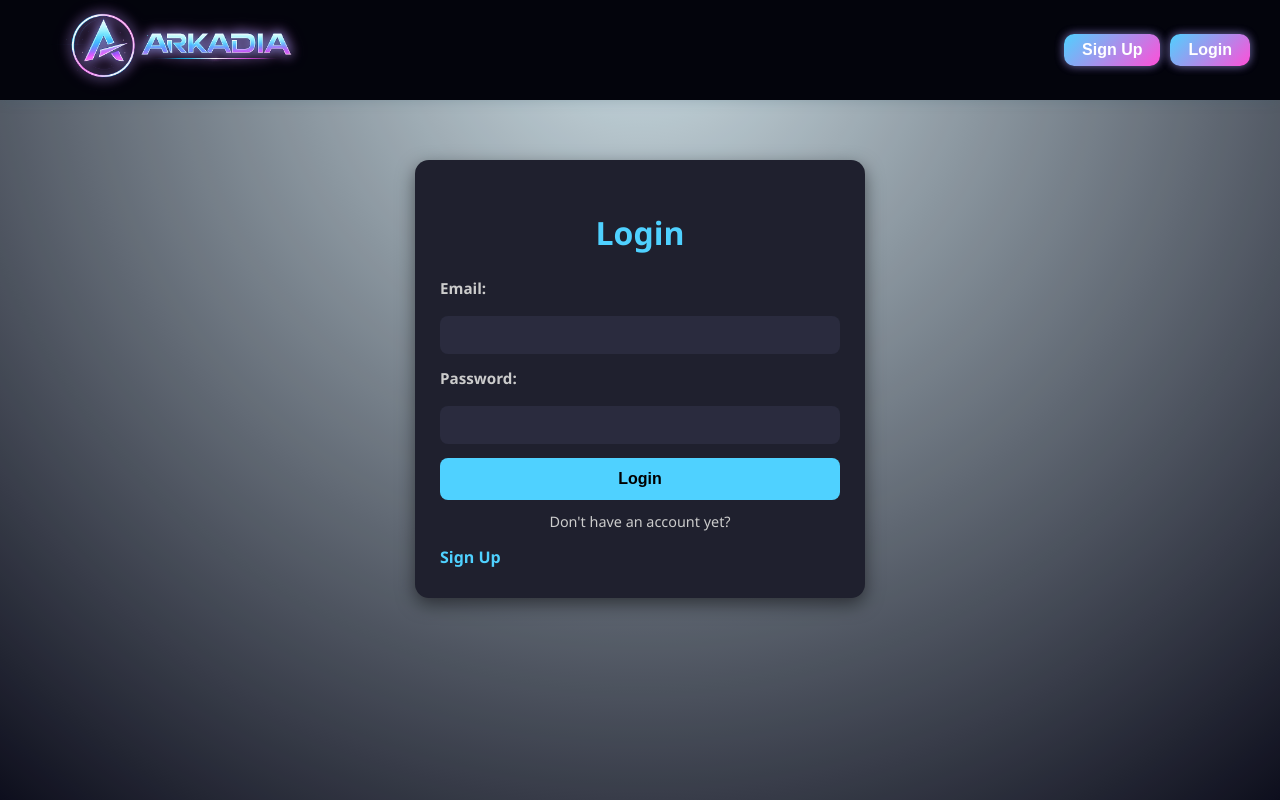
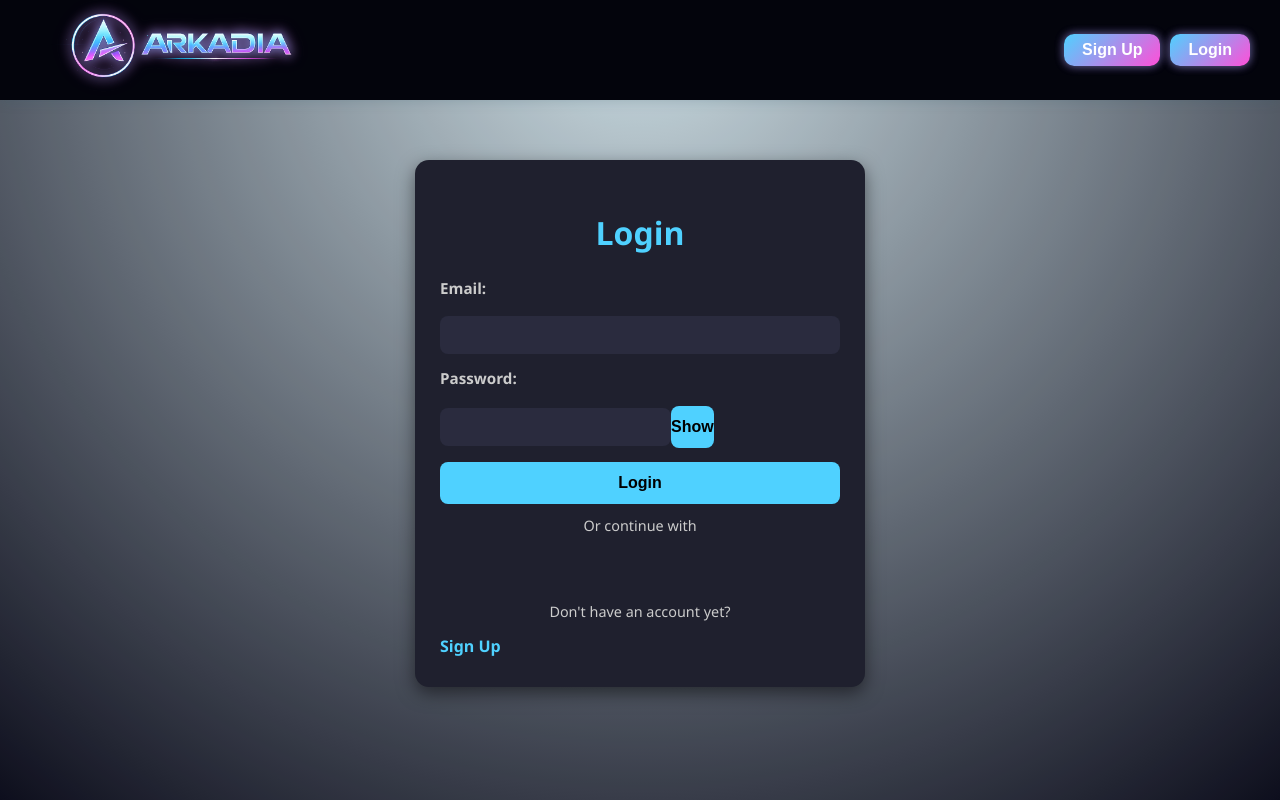
Before and after one commit to Jimix91/arkadia-gamePortal-project-frontend, a React (Vite) app: page /login in a window 1280 px wide. Built offline with nearby package versions, Linux system fonts and the light colour scheme.

Commit message:
Implemented google auth

```diff
--- a/package.json
+++ b/package.json
@@ -10,6 +10,7 @@
     "preview": "vite preview"
   },
   "dependencies": {
+    "@react-oauth/google": "^0.13.4",
     "@tailwindcss/vite": "^4.1.18",
     "axios": "^1.13.2",
     "react": "^19.2.0",
--- a/src/CSS/GameList.css
+++ b/src/CSS/GameList.css
@@ -102,7 +102,7 @@
 .star {
   font-size: 1.1rem;
   margin-right: 2px;
-  color: rgba(255,255,255,0.2);
+  color: rgba(255, 255, 255, 0.2);
 }
 
 /* Filled star */
--- a/src/components/GameList.jsx
+++ b/src/components/GameList.jsx
@@ -25,17 +25,30 @@ function GameList() {
               ))}
             </div>
             <div className="rating">
-              {game.averageRating
-                ? [...Array(10)].map((_, i) => (
-                  <span
-                    key={i}
-                    className={i < game.averageRating ? "star filled" : "star"}
-                  >
-                    ★
+              {game.averageRating ? (
+                <>
+                  <span className="rating-number">
+                    {game.averageRating.toFixed(1)}
                   </span>
-                ))
-                : <span className="no-rating">No ratings yet</span>
-              }
+
+                  <div className="stars">
+                    {[1, 2, 3, 4, 5].map((star) => (
+                      <span
+                        key={star}
+                        className={
+                          star <= Math.round(game.averageRating)
+                            ? "star filled"
+                            : "star"
+                        }
+                      >
+                        ★
+                      </span>
+                    ))}
+                  </div>
+                </>
+              ) : (
+                <span className="no-rating">No ratings yet</span>
+              )}
             </div>
             <NavLink to={`/games/${game._id}`}>See Details</NavLink>
           </div>
--- a/src/main.jsx
+++ b/src/main.jsx
@@ -3,13 +3,18 @@ import { createRoot } from 'react-dom/client'
 import App from './App.jsx'
 import { BrowserRouter } from "react-router-dom";
 import { AuthProviderWrapper } from "./context/auth.context";
+import { GoogleOAuthProvider } from "@react-oauth/google";
+
+const googleClientId = import.meta.env.VITE_GOOGLE_CLIENT_ID || "";
 
 createRoot(document.getElementById('root')).render(
   <StrictMode>
-    <BrowserRouter>
-     <AuthProviderWrapper>
-    <App />
-    </AuthProviderWrapper>
-    </BrowserRouter>
+    <GoogleOAuthProvider clientId={googleClientId}>
+      <BrowserRouter>
+        <AuthProviderWrapper>
+          <App />
+        </AuthProviderWrapper>
+      </BrowserRouter>
+    </GoogleOAuthProvider>
   </StrictMode>,
 )
--- a/src/pages/GameDetails.jsx
+++ b/src/pages/GameDetails.jsx
@@ -87,20 +87,30 @@ function GameDetails() {
         <p>
           <strong>Year:</strong> {game.year || "Unknown"}
         </p>
-        <div>
+      <div className="rating">
   {game.averageRating ? (
-            <span className="rating-stars">
-              {[...Array(10)].map((_, i) => (
+    <>
+      <span className="rating-number">
+        {game.averageRating.toFixed(1)}
+      </span>
+
+      <div className="stars">
+        {[1, 2, 3, 4, 5].map((star) => (
           <span
-                  key={i}
-                  className={i < game.averageRating ? "star filled" : "star"}
+            key={star}
+            className={
+              star <= Math.round(game.averageRating)
+                ? "star filled"
+                : "star"
+            }
           >
             ★
           </span>
         ))}
-            </span>
+      </div>
+    </>
   ) : (
-            "No ratings yet"
+    <span className="no-rating">No ratings yet</span>
   )}
 </div>
         <p><strong>Description:</strong> {game.description}</p>
--- a/src/pages/LoginPage.jsx
+++ b/src/pages/LoginPage.jsx
@@ -2,6 +2,8 @@ import { useState, useContext } from "react";
 import axios from "axios";
 import { Link, useNavigate } from "react-router-dom";
 import { AuthContext } from "../context/auth.context";
+import { GoogleLogin } from "@react-oauth/google";
+import authService from "../services/auth.service";
 import "../CSS/SignupAndLoginPage.css"
 
 const API_URL = import.meta.env.VITE_API_URL;
@@ -11,10 +13,10 @@ function LoginPage(props) {
   const [email, setEmail] = useState("");
   const [password, setPassword] = useState("");
   const [errorMessage, setErrorMessage] = useState(undefined);
+  const [showPassword, setShowPassword] = useState(false);
 
   const navigate = useNavigate();
 
-  /*  UPDATE - get authenticateUser from the context */
   const { storeToken, authenticateUser } = useContext(AuthContext);
 
 
@@ -30,44 +32,80 @@ function LoginPage(props) {
       .then((response) => {
         console.log('JWT token', response.data.authToken );
 
-        // Save the token in the localStorage.
         storeToken(response.data.authToken);
-
-        // Verify the token by sending a request
-        // to the server's JWT validation endpoint.
-        authenticateUser();                     // <== ADD
+        authenticateUser();
         navigate('/');
       })
       .catch((error) => {
-        const errorDescription = error.response.data.message;
+        const errorDescription = error?.response?.data?.message || "Login failed";
         setErrorMessage(errorDescription);
       })
+  };
+
+  const handleGoogleSuccess = (credentialResponse) => {
+    const credential = credentialResponse?.credential;
+
+    if (!credential) {
+      setErrorMessage("Google login failed. Try again.");
+      return;
+    }
+
+    authService.googleLogin(credential)
+      .then((response) => {
+        storeToken(response.data.authToken);
+        authenticateUser();
+        navigate('/');
+      })
+      .catch((error) => {
+        const errorDescription = error?.response?.data?.message || "Google login failed";
+        setErrorMessage(errorDescription);
+      });
+  };
+
+  const handleGoogleError = () => {
+    setErrorMessage("Google login failed. Try again.");
   };
 
   return (
     <div className="LoginPage">
       <h1>Login</h1>
 
-      <form onSubmit={handleLoginSubmit}>
+      <form onSubmit={handleLoginSubmit} autoComplete="on">
         <label>Email:</label>
         <input
           type="email"
           name="email"
           value={email}
+          autoComplete="email"
           onChange={handleEmail}
         />
 
         <label>Password:</label>
-        <input
-          type="password"
-          name="password"
-          value={password}
-          onChange={handlePassword}
-        />
+        <div className="password-field">
+          <input
+            type={showPassword ? "text" : "password"}
+            name="password"
+            value={password}
+            autoComplete="current-password"
+            onChange={handlePassword}
+          />
+          <button
+            type="button"
+            className="toggle-password"
+            onClick={() => setShowPassword((prev) => !prev)}
+          >
+            {showPassword ? "Hide" : "Show"}
+          </button>
+        </div>
 
         <button type="submit">Login</button>
       </form>
       { errorMessage && <p className="error-message">{errorMessage}</p> }
+
+      <div className="social-login">
+        <p>Or continue with</p>
+        <GoogleLogin onSuccess={handleGoogleSuccess} onError={handleGoogleError} />
+      </div>
 
       <p>Don't have an account yet?</p>
       <Link to={"/signup"}> Sign Up</Link>
--- a/src/pages/SignupPage.jsx
+++ b/src/pages/SignupPage.jsx
@@ -1,6 +1,9 @@
-import { useState } from "react";
+import { useState, useContext } from "react";
 import { Link, useNavigate } from "react-router-dom";
 import axios from "axios";
+import { GoogleLogin } from "@react-oauth/google";
+import authService from "../services/auth.service";
+import { AuthContext } from "../context/auth.context";
 import "../CSS/SignupAndLoginPage.css"
 
 const API_URL = import.meta.env.VITE_API_URL;
@@ -13,6 +16,7 @@ function SignupPage(props) {
   const [errorMessage, setErrorMessage] = useState(undefined);
 
   const navigate = useNavigate();
+  const { storeToken, authenticateUser } = useContext(AuthContext);
 
   const handleEmail = (e) => setEmail(e.target.value);
   const handlePassword = (e) => setPassword(e.target.value);
@@ -30,9 +34,33 @@ function SignupPage(props) {
         navigate('/login');
       })
       .catch((error) => {
-        const errorDescription = error.response.data.message;
+        const errorDescription = error?.response?.data?.message || "Signup failed";
         setErrorMessage(errorDescription);
       })
+  };
+
+  const handleGoogleSuccess = (credentialResponse) => {
+    const credential = credentialResponse?.credential;
+
+    if (!credential) {
+      setErrorMessage("Google signup failed. Try again.");
+      return;
+    }
+
+    authService.googleLogin(credential)
+      .then((response) => {
+        storeToken(response.data.authToken);
+        authenticateUser();
+        navigate('/');
+      })
+      .catch((error) => {
+        const errorDescription = error?.response?.data?.message || "Google signup failed";
+        setErrorMessage(errorDescription);
+      });
+  };
+
+  const handleGoogleError = () => {
+    setErrorMessage("Google signup failed. Try again.");
   };
 
 
@@ -40,12 +68,13 @@ function SignupPage(props) {
     <div className="SignupPage">
       <h1>Sign Up</h1>
 
-      <form onSubmit={handleSignupSubmit}>
+      <form onSubmit={handleSignupSubmit} autoComplete="on">
         <label>Email:</label>
         <input
           type="email"
           name="email"
           value={email}
+          autoComplete="email"
           onChange={handleEmail}
         />
 
@@ -54,6 +83,7 @@ function SignupPage(props) {
           type="password"
           name="password"
           value={password}
+          autoComplete="new-password"
           onChange={handlePassword}
         />
 
@@ -62,6 +92,7 @@ function SignupPage(props) {
           type="text"
           name="name"
           value={name}
+          autoComplete="name"
           onChange={handleName}
         />
 
@@ -70,6 +101,11 @@ function SignupPage(props) {
 
       { errorMessage && <p className="error-message">{errorMessage}</p> }
 
+      <div className="social-login">
+        <p>Or continue with</p>
+        <GoogleLogin onSuccess={handleGoogleSuccess} onError={handleGoogleError} />
+      </div>
+
       <p>Already have account?</p>
       <Link to={"/login"}> Login</Link>
     </div>
--- a/src/services/auth.service.js
+++ b/src/services/auth.service.js
@@ -25,19 +25,18 @@ class AuthService {
 
   login = requestBody => {
     return this.api.post('/auth/login', requestBody);
-
   };
 
   signup = requestBody => {
     return this.api.post('/auth/signup', requestBody);
+  };
 
-
+  googleLogin = (credential) => {
+    return this.api.post('/auth/google', { credential });
   };
 
   verify = () => {
     return this.api.get('/auth/verify');
-
-
   };
 }
 
```
Also changed, not shown: 2 other files (tests, documents, lock files or other folders). Lines whose indentation alone changed are shown as unchanged.
